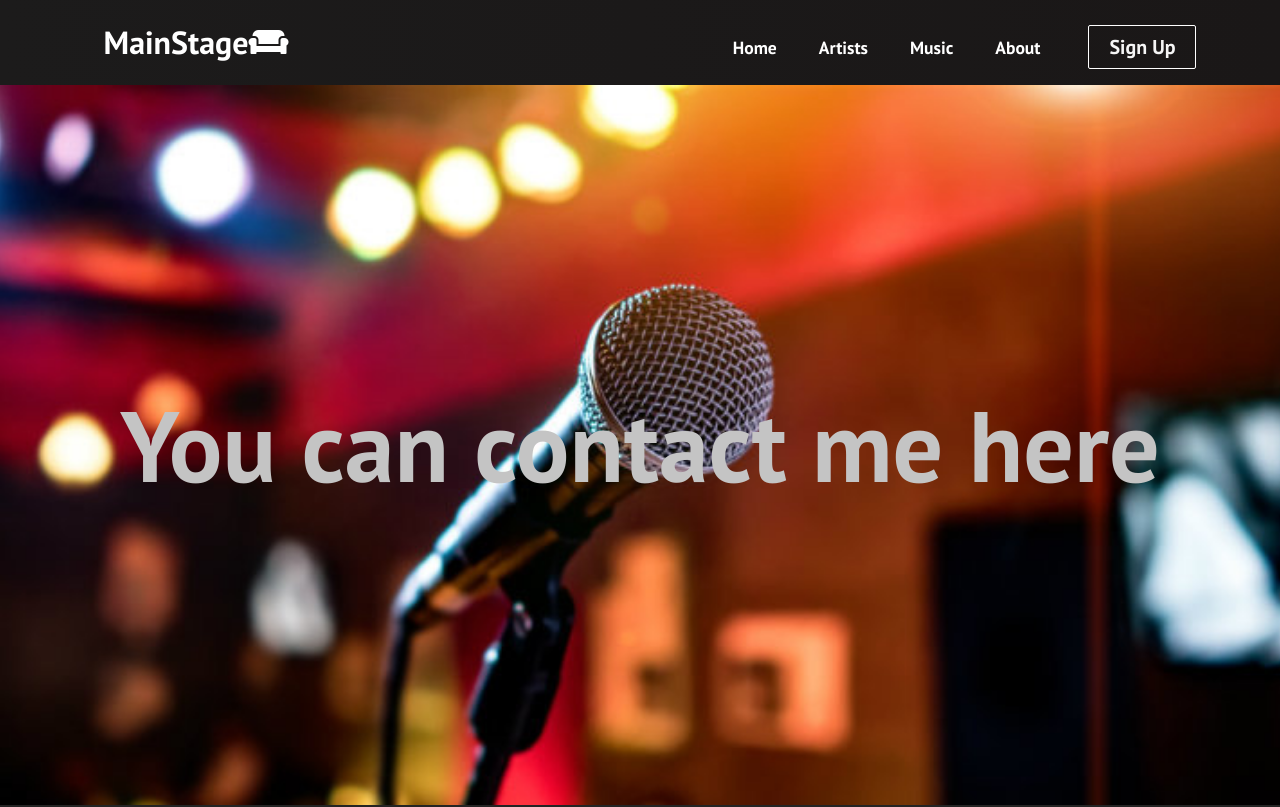
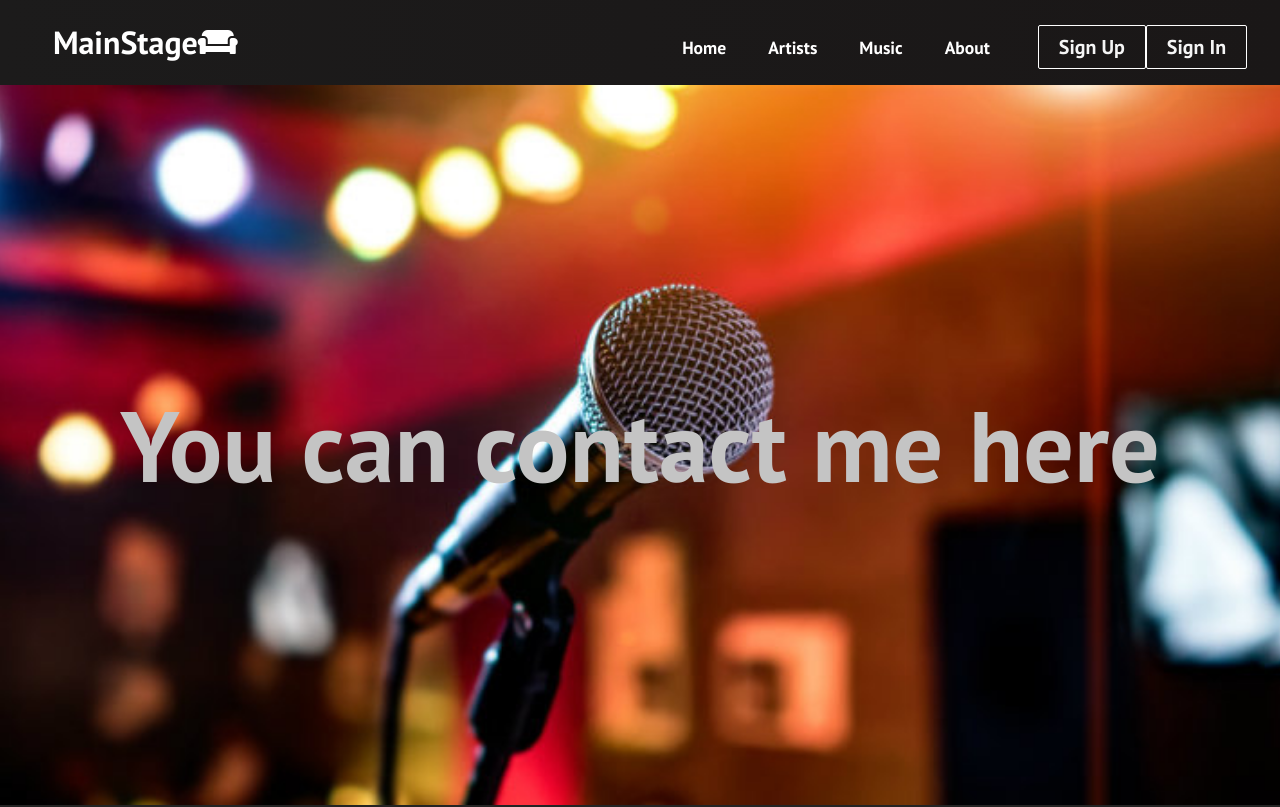
Before and after one commit to tayphill13/mainstage-proto, a React (Create React App) app: page /contact in a window 1280 px wide. Shown: the top 807 px of the page. Built offline with nearby package versions, Linux system fonts and the light colour scheme.

Commit message:
attempt to add a sign in page, I've routed it in App.js, but need to get button to navigate there

```diff
--- a/src/App.js
+++ b/src/App.js
@@ -8,6 +8,7 @@ import Artists from './components/pages/Artists';
 import Contact from './components/pages/Contact';
 import About from './components/pages/About';
 import SignUp from './components/pages/SignUp';
+import SignIn from './components/pages/SignIn';
 import Music from './components/pages/Music';
 
 function App() {
@@ -18,9 +19,10 @@ function App() {
         <Route path='/' exact component={Home} />
         <Route path='/artists' component={Artists} />
         <Route path='/about' component={About} />
-        <Route path='/music' componentn={Music} />
+        <Route path='/music' component={Music} />
         <Route path='/contact' component={Contact} />
         <Route path='/sign-up' component={SignUp} />
+        <Route path='/sign-in' component={SignIn} />
       </Switch>
       <Footer />
     </Router>
--- a/src/components/Navbar.js
+++ b/src/components/Navbar.js
@@ -61,8 +61,14 @@ window.addEventListener('resize', showButton);
                 Sign Up
               </Link>
             </li>
+            <li className='nav-item'>
+              <Link to='/sign-in' className='nav-links-mobile' onClick={closeMobileMenu}>
+                Sign In
+              </Link>
+            </li>
           </ul>
           {button && <Button buttonStyle='btn--outline'>Sign Up</Button>}
+          {button && <Button buttonStyle='btn--outline'>Sign In</Button>}
         </div>
       </nav>
 
--- a/src/components/pages/Contact.js
+++ b/src/components/pages/Contact.js
@@ -3,4 +3,5 @@ import '../../App.css';
 
 export default function Contact() {
   return <h1 className='contact'>You can contact me here</h1>;
+
 }
--- a/src/firebase.js
+++ b/src/firebase.js
@@ -1,2 +1,2 @@
-import * as firebase from 'firebase/app';
-import 'firebase/auth';
+// import * as firebase from 'firebase/app';
+// import 'firebase/auth';
```
